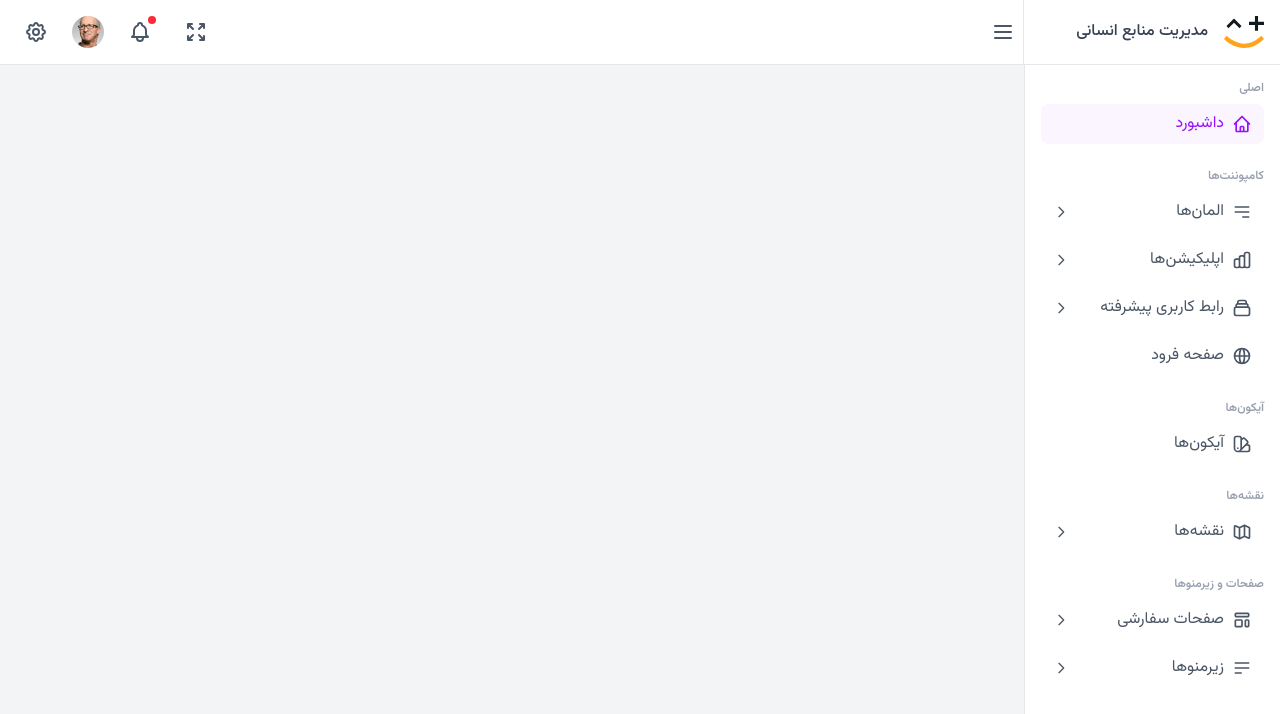
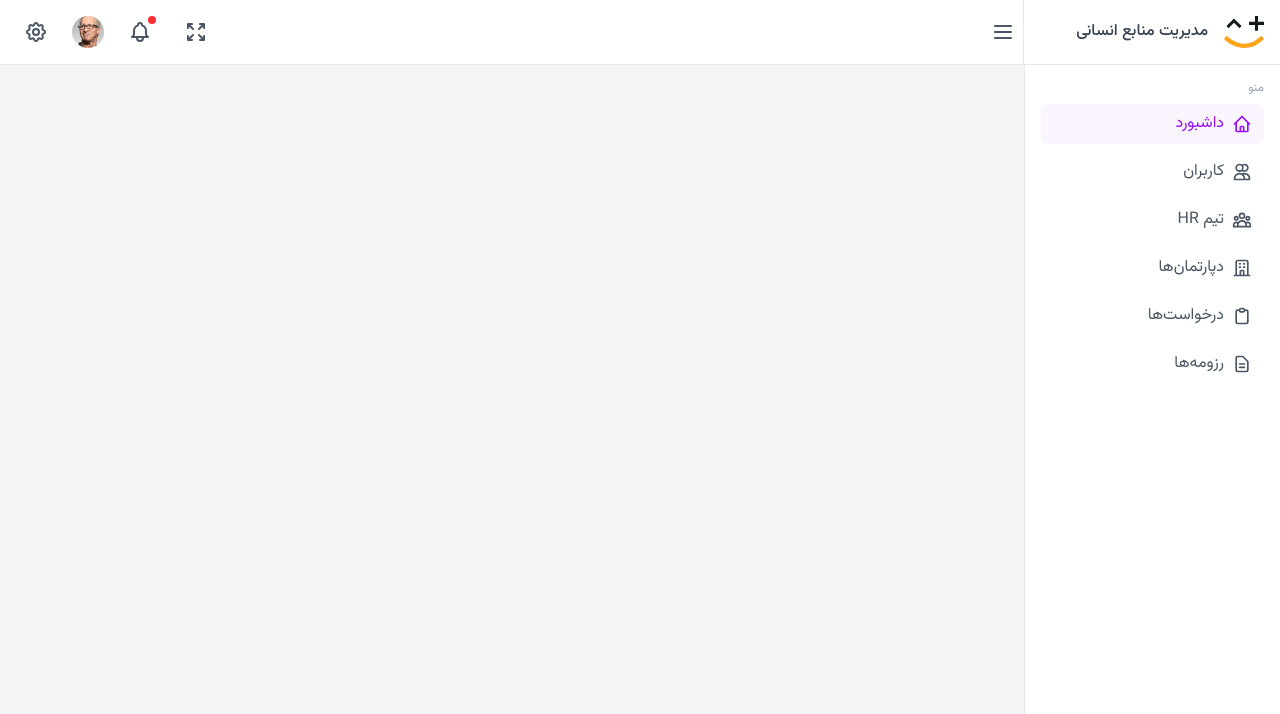
Before and after one commit to espitman/jbm-hr-admin, a Nuxt app: page / in a window 1280 px wide. Shown: the top 714 px of the page. Built offline with nearby package versions, Linux system fonts and the light colour scheme.

Commit message:
refactor: change font weight to regular in SideBar

```diff
--- a/components/SideBar.vue
+++ b/components/SideBar.vue
@@ -3,108 +3,42 @@
     <div class="p-4">
       <div class="space-y-6">
         <div class="space-y-2">
-          <div class="text-xs font-semibold text-gray-400 uppercase">اصلی</div>
+          <div class="text-xs font-regular text-gray-400 uppercase">منو</div>
           <a href="#" class="flex items-center space-x-2 px-3 py-2 text-purple-600 bg-purple-50 rounded-lg">
             <svg class="h-5 w-5" fill="none" viewBox="0 0 24 24" stroke="currentColor">
               <path stroke-linecap="round" stroke-linejoin="round" stroke-width="2" d="M3 12l2-2m0 0l7-7 7 7M5 10v10a1 1 0 001 1h3m10-11l2 2m-2-2v10a1 1 0 01-1 1h-3m-6 0a1 1 0 001-1v-4a1 1 0 011-1h2a1 1 0 011 1v4a1 1 0 001 1m-6 0h6" />
             </svg>
-            <span>داشبورد</span>
+            <span class="font-regular">داشبورد</span>
           </a>
-        </div>
-
-        <div class="space-y-2">
-          <div class="text-xs font-semibold text-gray-400 uppercase">کامپوننت‌ها</div>
-          <a href="#" class="flex items-center justify-between px-3 py-2 text-gray-600 hover:bg-gray-50 rounded-lg">
-            <div class="flex items-center space-x-2">
-              <svg class="h-5 w-5" fill="none" viewBox="0 0 24 24" stroke="currentColor">
-                <path stroke-linecap="round" stroke-linejoin="round" stroke-width="2" d="M4 6h16M4 12h16m-7 6h7" />
-              </svg>
-              <span>المان‌ها</span>
-            </div>
-            <svg class="h-4 w-4" fill="none" viewBox="0 0 24 24" stroke="currentColor">
-              <path stroke-linecap="round" stroke-linejoin="round" stroke-width="2" d="M9 5l7 7-7 7" />
-            </svg>
-          </a>
-          <a href="#" class="flex items-center justify-between px-3 py-2 text-gray-600 hover:bg-gray-50 rounded-lg">
-            <div class="flex items-center space-x-2">
-              <svg class="h-5 w-5" fill="none" viewBox="0 0 24 24" stroke="currentColor">
-                <path stroke-linecap="round" stroke-linejoin="round" stroke-width="2" d="M9 19v-6a2 2 0 00-2-2H5a2 2 0 00-2 2v6a2 2 0 002 2h2a2 2 0 002-2zm0 0V9a2 2 0 012-2h2a2 2 0 012 2v10m-6 0a2 2 0 002 2h2a2 2 0 002-2m0 0V5a2 2 0 012-2h2a2 2 0 012 2v14a2 2 0 01-2 2h-2a2 2 0 01-2-2z" />
-              </svg>
-              <span>اپلیکیشن‌ها</span>
-            </div>
-            <svg class="h-4 w-4" fill="none" viewBox="0 0 24 24" stroke="currentColor">
-              <path stroke-linecap="round" stroke-linejoin="round" stroke-width="2" d="M9 5l7 7-7 7" />
-            </svg>
-          </a>
-          <a href="#" class="flex items-center justify-between px-3 py-2 text-gray-600 hover:bg-gray-50 rounded-lg">
-            <div class="flex items-center space-x-2">
-              <svg class="h-5 w-5" fill="none" viewBox="0 0 24 24" stroke="currentColor">
-                <path stroke-linecap="round" stroke-linejoin="round" stroke-width="2" d="M19 11H5m14 0a2 2 0 012 2v6a2 2 0 01-2 2H5a2 2 0 01-2-2v-6a2 2 0 012-2m14 0V9a2 2 0 00-2-2M5 11V9a2 2 0 012-2m0 0V5a2 2 0 012-2h6a2 2 0 012 2v2M7 7h10" />
-              </svg>
-              <span>رابط کاربری پیشرفته</span>
-            </div>
-            <svg class="h-4 w-4" fill="none" viewBox="0 0 24 24" stroke="currentColor">
-              <path stroke-linecap="round" stroke-linejoin="round" stroke-width="2" d="M9 5l7 7-7 7" />
-            </svg>
-          </a>
-          <a href="#" class="flex items-center justify-between px-3 py-2 text-gray-600 hover:bg-gray-50 rounded-lg">
-            <div class="flex items-center space-x-2">
-              <svg class="h-5 w-5" fill="none" viewBox="0 0 24 24" stroke="currentColor">
-                <path stroke-linecap="round" stroke-linejoin="round" stroke-width="2" d="M21 12a9 9 0 01-9 9m9-9a9 9 0 00-9-9m9 9H3m9 9a9 9 0 01-9-9m9 9c1.657 0 3-4.03 3-9s-1.343-9-3-9m0 18c-1.657 0-3-4.03-3-9s1.343-9 3-9m-9 9a9 9 0 019-9" />
-              </svg>
-              <span>صفحه فرود</span>
-            </div>
-          </a>
-        </div>
-
-        <div class="space-y-2">
-          <div class="text-xs font-semibold text-gray-400 uppercase">آیکون‌ها</div>
           <a href="#" class="flex items-center space-x-2 px-3 py-2 text-gray-600 hover:bg-gray-50 rounded-lg">
             <svg class="h-5 w-5" fill="none" viewBox="0 0 24 24" stroke="currentColor">
-              <path stroke-linecap="round" stroke-linejoin="round" stroke-width="2" d="M7 21a4 4 0 01-4-4V5a2 2 0 012-2h4a2 2 0 012 2v12a4 4 0 01-4 4zm0 0h12a2 2 0 002-2v-4a2 2 0 00-2-2h-2.343M11 7.343l1.657-1.657a2 2 0 012.828 0l2.829 2.829a2 2 0 010 2.828l-8.486 8.485M7 17h.01" />
+              <path stroke-linecap="round" stroke-linejoin="round" stroke-width="2" d="M12 4.354a4 4 0 110 5.292M15 21H3v-1a6 6 0 0112 0v1zm0 0h6v-1a6 6 0 00-9-5.197M13 7a4 4 0 11-8 0 4 4 0 018 0z" />
             </svg>
-            <span>آیکون‌ها</span>
+            <span class="font-regular">کاربران</span>
           </a>
-        </div>
-
-        <div class="space-y-2">
-          <div class="text-xs font-semibold text-gray-400 uppercase">نقشه‌ها</div>
-          <a href="#" class="flex items-center justify-between px-3 py-2 text-gray-600 hover:bg-gray-50 rounded-lg">
-            <div class="flex items-center space-x-2">
-              <svg class="h-5 w-5" fill="none" viewBox="0 0 24 24" stroke="currentColor">
-                <path stroke-linecap="round" stroke-linejoin="round" stroke-width="2" d="M9 20l-5.447-2.724A1 1 0 013 16.382V5.618a1 1 0 011.447-.894L9 7m0 13l6-3m-6 3V7m6 10l4.553 2.276A1 1 0 0021 18.382V7.618a1 1 0 00-.553-.894L15 4m0 13V4m0 0L9 7" />
-              </svg>
-              <span>نقشه‌ها</span>
-            </div>
-            <svg class="h-4 w-4" fill="none" viewBox="0 0 24 24" stroke="currentColor">
-              <path stroke-linecap="round" stroke-linejoin="round" stroke-width="2" d="M9 5l7 7-7 7" />
+          <a href="#" class="flex items-center space-x-2 px-3 py-2 text-gray-600 hover:bg-gray-50 rounded-lg">
+            <svg class="h-5 w-5" fill="none" viewBox="0 0 24 24" stroke="currentColor">
+              <path stroke-linecap="round" stroke-linejoin="round" stroke-width="2" d="M17 20h5v-2a3 3 0 00-5.356-1.857M17 20H7m10 0v-2c0-.656-.126-1.283-.356-1.857M7 20H2v-2a3 3 0 015.356-1.857M7 20v-2c0-.656.126-1.283.356-1.857m0 0a5.002 5.002 0 019.288 0M15 7a3 3 0 11-6 0 3 3 0 016 0zm6 3a2 2 0 11-4 0 2 2 0 014 0zM7 10a2 2 0 11-4 0 2 2 0 014 0z" />
             </svg>
+            <span class="font-regular">تیم HR</span>
           </a>
-        </div>
-
-        <div class="space-y-2">
-          <div class="text-xs font-semibold text-gray-400 uppercase">صفحات و زیرمنوها</div>
-          <a href="#" class="flex items-center justify-between px-3 py-2 text-gray-600 hover:bg-gray-50 rounded-lg">
-            <div class="flex items-center space-x-2">
-              <svg class="h-5 w-5" fill="none" viewBox="0 0 24 24" stroke="currentColor">
-                <path stroke-linecap="round" stroke-linejoin="round" stroke-width="2" d="M4 5a1 1 0 011-1h14a1 1 0 011 1v2a1 1 0 01-1 1H5a1 1 0 01-1-1V5zM4 13a1 1 0 011-1h6a1 1 0 011 1v6a1 1 0 01-1 1H5a1 1 0 01-1-1v-6zM16 13a1 1 0 011-1h2a1 1 0 011 1v6a1 1 0 01-1 1h-2a1 1 0 01-1-1v-6z" />
-              </svg>
-              <span>صفحات سفارشی</span>
-            </div>
-            <svg class="h-4 w-4" fill="none" viewBox="0 0 24 24" stroke="currentColor">
-              <path stroke-linecap="round" stroke-linejoin="round" stroke-width="2" d="M9 5l7 7-7 7" />
+          <a href="#" class="flex items-center space-x-2 px-3 py-2 text-gray-600 hover:bg-gray-50 rounded-lg">
+            <svg class="h-5 w-5" fill="none" viewBox="0 0 24 24" stroke="currentColor">
+              <path stroke-linecap="round" stroke-linejoin="round" stroke-width="2" d="M19 21V5a2 2 0 00-2-2H7a2 2 0 00-2 2v16m14 0h2m-2 0h-5m-9 0H3m2 0h5M9 7h1m-1 4h1m4-4h1m-1 4h1m-5 10v-5a1 1 0 011-1h2a1 1 0 011 1v5m-4 0h4" />
             </svg>
+            <span class="font-regular">دپارتمان‌ها</span>
           </a>
-          <a href="#" class="flex items-center justify-between px-3 py-2 text-gray-600 hover:bg-gray-50 rounded-lg">
-            <div class="flex items-center space-x-2">
-              <svg class="h-5 w-5" fill="none" viewBox="0 0 24 24" stroke="currentColor">
-                <path stroke-linecap="round" stroke-linejoin="round" stroke-width="2" d="M4 6h16M4 12h16M4 18h7" />
-              </svg>
-              <span>زیرمنوها</span>
-            </div>
-            <svg class="h-4 w-4" fill="none" viewBox="0 0 24 24" stroke="currentColor">
-              <path stroke-linecap="round" stroke-linejoin="round" stroke-width="2" d="M9 5l7 7-7 7" />
+          <a href="#" class="flex items-center space-x-2 px-3 py-2 text-gray-600 hover:bg-gray-50 rounded-lg">
+            <svg class="h-5 w-5" fill="none" viewBox="0 0 24 24" stroke="currentColor">
+              <path stroke-linecap="round" stroke-linejoin="round" stroke-width="2" d="M9 5H7a2 2 0 00-2 2v12a2 2 0 002 2h10a2 2 0 002-2V7a2 2 0 00-2-2h-2M9 5a2 2 0 002 2h2a2 2 0 002-2M9 5a2 2 0 012-2h2a2 2 0 012 2" />
             </svg>
+            <span class="font-regular">درخواست‌ها</span>
+          </a>
+          <a href="#" class="flex items-center space-x-2 px-3 py-2 text-gray-600 hover:bg-gray-50 rounded-lg">
+            <svg class="h-5 w-5" fill="none" viewBox="0 0 24 24" stroke="currentColor">
+              <path stroke-linecap="round" stroke-linejoin="round" stroke-width="2" d="M9 12h6m-6 4h6m2 5H7a2 2 0 01-2-2V5a2 2 0 012-2h5.586a1 1 0 01.707.293l5.414 5.414a1 1 0 01.293.707V19a2 2 0 01-2 2z" />
+            </svg>
+            <span class="font-regular">رزومه‌ها</span>
           </a>
         </div>
       </div>
```
